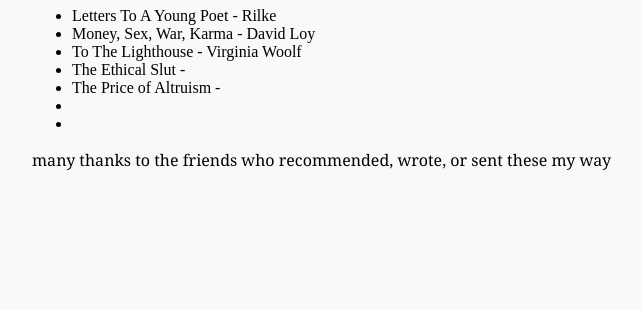
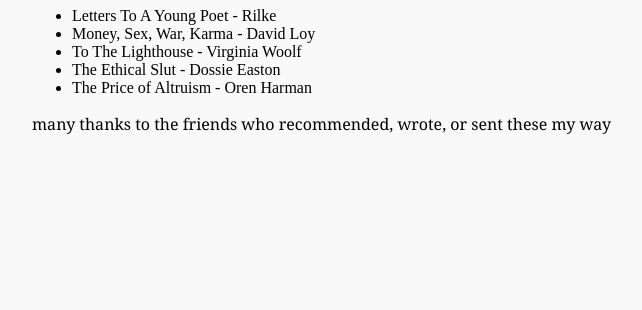
Before and after one commit to bblacksh/reads, a plain HTML site: page index.html in a window 1280 px wide. Shown: the part 490-800 px from the top of the page, without its empty margins (68-710 px from the left). Drawn offline with Linux system fonts and the light colour scheme.

Commit message:
Update index.html

```diff
--- a/index.html
+++ b/index.html
@@ -94,10 +94,8 @@
 <li>Letters To A Young Poet - Rilke</li>
 <li>Money, Sex, War, Karma - David Loy</li>
 <li>To The Lighthouse - Virginia Woolf</li>
-<li>The Ethical Slut - </li>
-<li>The Price of Altruism - </li>
-<li></li>
-<li></li>
+<li>The Ethical Slut - Dossie Easton</li>
+<li>The Price of Altruism - Oren Harman</li>
 </ul></p>
 
 <p>many thanks to the friends who recommended, wrote, or sent these my way</p>
```
